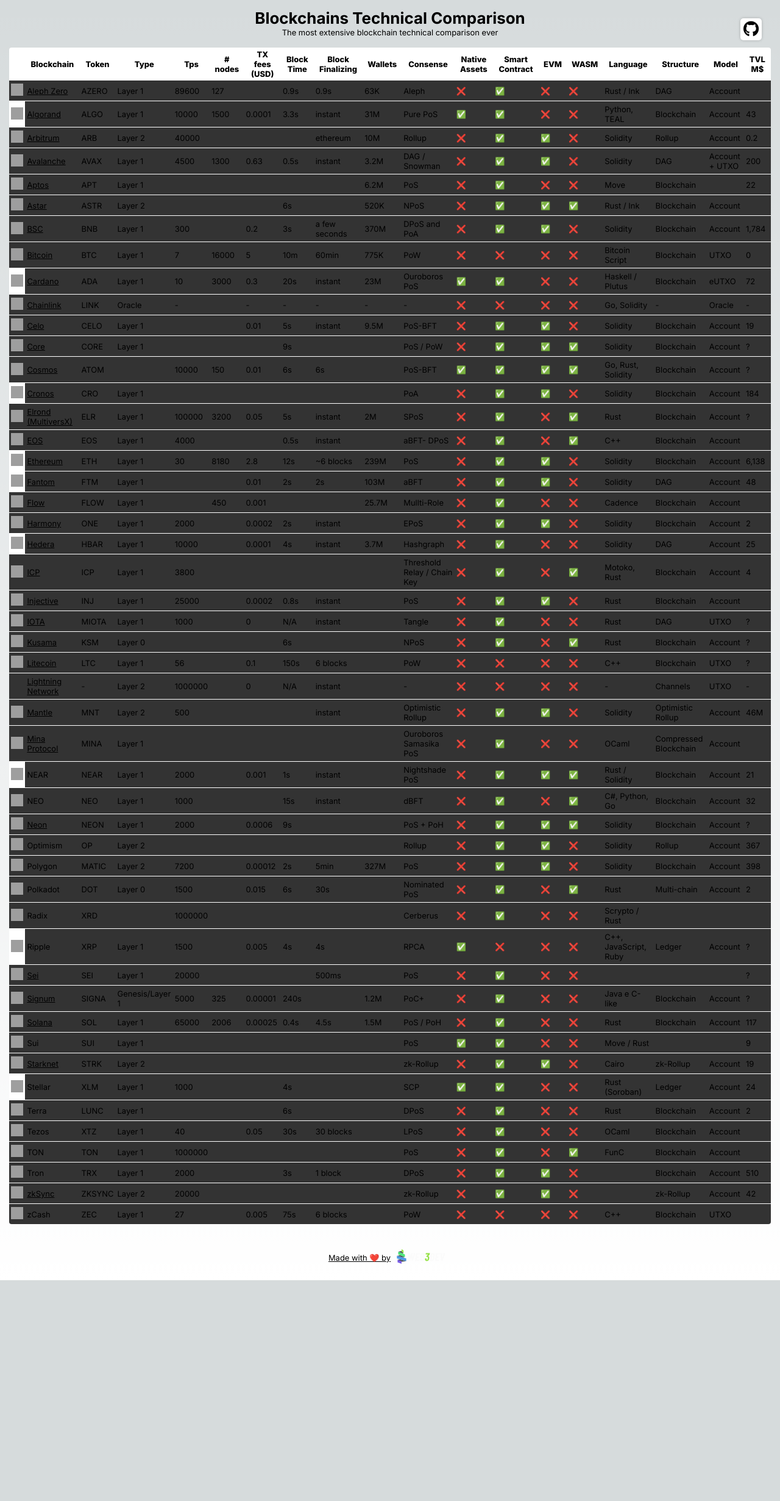
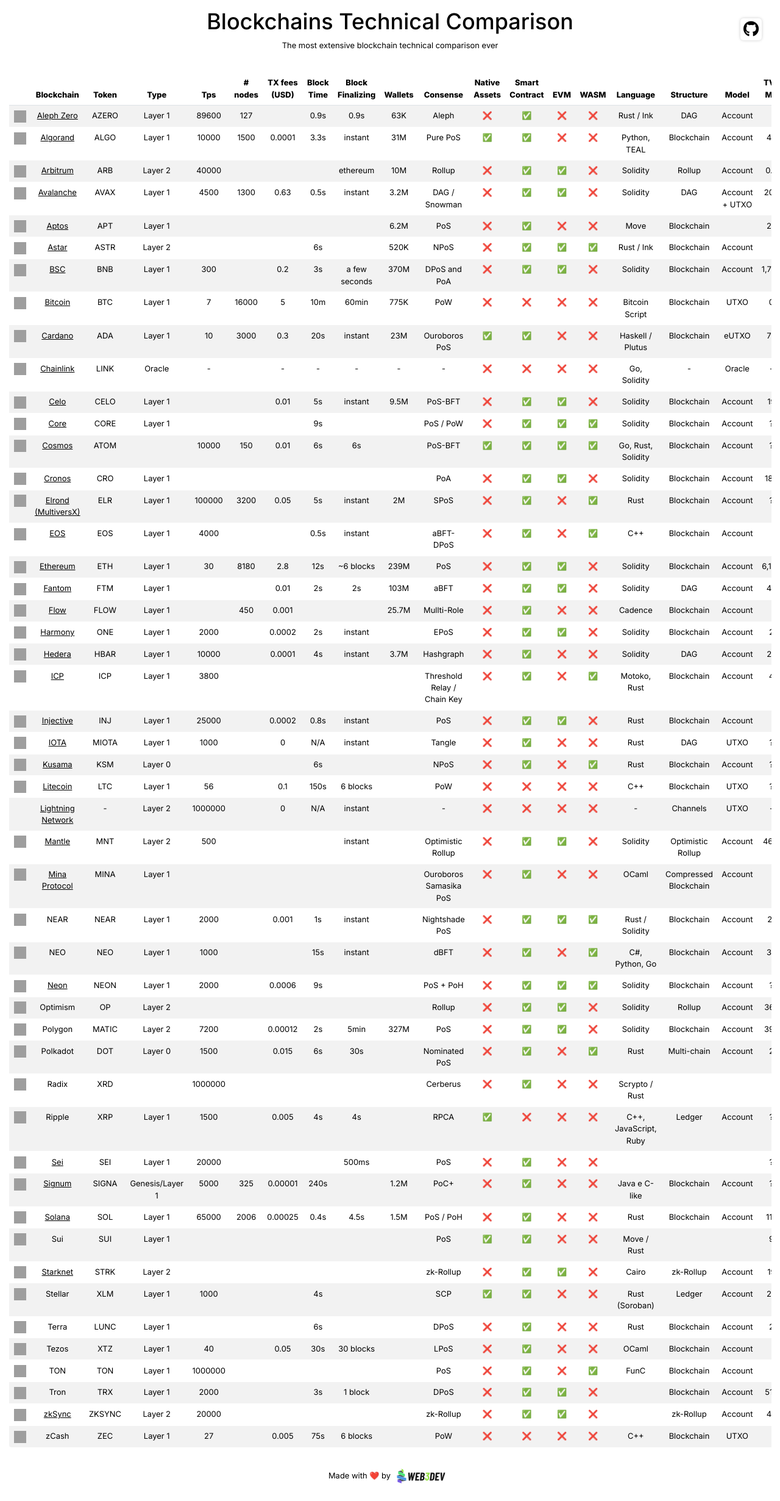
Before and after one commit to w3b3d3v/blockchain-comparison, a Next.js app: page / in a window 1280 px wide. Shown: the whole page at 61% size. Before the commit the page ends 2099 px from the top, so only its background shows below. Built offline with nearby package versions, Linux system fonts and the light colour scheme; grey boxes are pictures that could not be loaded.

Commit message:
Correct theme and improve data visualization

```diff
--- a/pages/_app.js
+++ b/pages/_app.js
@@ -1,4 +1,5 @@
-import '@/styles/globals.css'
+import "bootstrap/dist/css/bootstrap.min.css"
+import "@/styles/globals.css"
 
 export default function App({ Component, pageProps }) {
   return <Component {...pageProps} />
--- a/pages/_document.js
+++ b/pages/_document.js
@@ -1,4 +1,4 @@
-import { Html, Head, Main, NextScript } from 'next/document'
+import { Html, Head, Main, NextScript } from "next/document"
 import Script from "next/script"
 
 export default function Document() {
--- a/pages/index.js
+++ b/pages/index.js
@@ -1,5 +1,5 @@
-import Head from 'next/head'
-import Image from 'next/image'
+import Head from "next/head"
+import Image from "next/image"
 import { Inter } from "next/font/google"
 import styles from "@/styles/Home.module.css"
 import fs from "fs"
@@ -11,6 +11,19 @@
 
 export default function Home({ blockchains }) {
   const yesOrNo = (value) => (value === "yes" ? "✅" : "❌")
+
+  const [darkMode, setDarkMode] = useState(false)
+
+  useEffect(() => {
+    const mediaQuery = window.matchMedia("(prefers-color-scheme: dark)")
+
+    setDarkMode(mediaQuery.matches)
+
+    const listener = (e) => setDarkMode(e.matches)
+    mediaQuery.addListener(listener)
+
+    return () => mediaQuery.removeListener(listener)
+  }, [])
 
   return (
     <>
@@ -25,7 +38,10 @@
         />
       </Head>
       <div className={styles.github}>
-        <a href="https://github.com/w3b3d3v/blockchain-comparison">
+        <a
+          target="_blank"
+          href="https://github.com/w3b3d3v/blockchain-comparison"
+        >
           <i className="fab fa-github fa-2x"></i>
         </a>
       </div>
@@ -38,7 +54,11 @@
         </p>
 
         <div className="table-container">
-          <table>
+          <table
+            className={`table table-striped text-center ${
+              darkMode ? "table-dark" : ""
+            }`}
+          >
             <thead>
               <tr>
                 <th>&nbsp;</th>
@@ -110,9 +130,20 @@
             </tbody>
           </table>
           <div className={styles.footer}>
-            <a href="https://w3d.community" target="_blank" rel="noopener noreferrer">
+            <a
+              className="link-offset-2 link-underline link-underline-opacity-0"
+              href="https://w3d.community"
+              target="_blank"
+              rel="noopener noreferrer"
+            >
               Made with ❤️ by
-              <Image src="/w3d.svg" alt="WEB3DEV Logo" width={100} height={24} priority />
+              <Image
+                src={darkMode ? "/w3d.svg" : "/w3d-black.svg"}
+                alt="WEB3DEV Logo"
+                width={100}
+                height={24}
+                priority
+              />
             </a>
           </div>
         </div>
--- a/styles/Home.module.css
+++ b/styles/Home.module.css
@@ -16,11 +16,6 @@
   padding: 1rem;
 }
 
-.footer img {
-  top: 5px;
-  position: relative;
-}
-
 .github {
   position: fixed;
   top: 30px;
@@ -37,9 +32,8 @@
   background-color: white; /* Add a background color to the icon */
   border-radius: 5px; /* Optional: to make the corners rounded */
   padding: 5px;
-  box-shadow: 0 0 5px rgba(0,0,0,0.2); /* Optional: add a shadow effect */
+  box-shadow: 0 0 5px rgba(0, 0, 0, 0.2); /* Optional: add a shadow effect */
 }
-
 
 .grid {
   display: grid;
--- a/styles/globals.css
+++ b/styles/globals.css
@@ -5,9 +5,9 @@
     'Roboto Mono', 'Oxygen Mono', 'Ubuntu Monospace', 'Source Code Pro',
     'Fira Mono', 'Droid Sans Mono', 'Courier New', monospace;
 
-  --foreground-rgb: 0, 0, 0;
-  --background-start-rgb: 214, 219, 220;
-  --background-end-rgb: 255, 255, 255;
+  --foreground-rgb: rgb(0, 0, 0);
+  --background-start-rgb: rgb(214, 219, 220);
+  --background-end-rgb: rgb(255, 255, 255);
 
   --primary-glow: conic-gradient(
     from 180deg at 50% 50%,
```
Also changed, not shown: public/w3d-black.svg (added).
